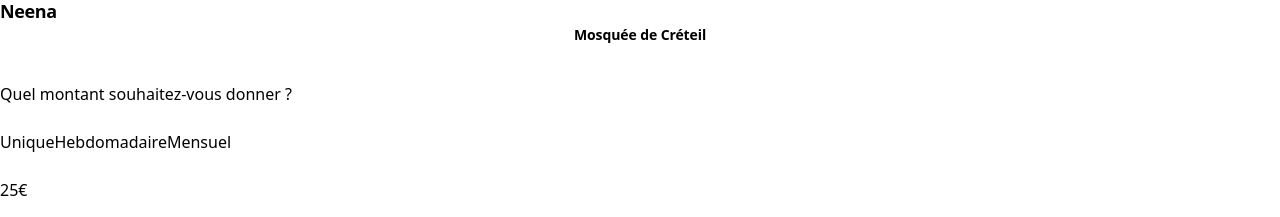
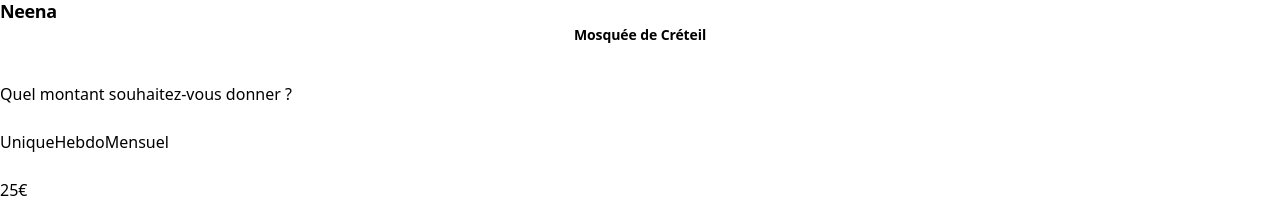
Before and after one commit to chaaaady/NeenaV3, a Next.js app: page /step-amount in a window 1280 px wide. Shown: the top 217 px of the page. Built offline with nearby package versions, Linux system fonts and the light colour scheme.

Commit message:
i18n: replace 'Hebdomadaire' with 'Hebdo' across UI/types/summary

```diff
--- a/src/app/(don)/step-amount/page.tsx
+++ b/src/app/(don)/step-amount/page.tsx
@@ -79,9 +79,9 @@ export default function StepAmountPage() {
 
             <div className="space-y-3">
               <SegmentedControl
-                options={["Unique", "Hebdomadaire", "Mensuel"]}
+                options={["Unique", "Hebdo", "Mensuel"]}
                 value={values.frequency}
-                onChange={(v: string) => form.setValue("frequency", v as "Unique" | "Hebdomadaire" | "Mensuel", { shouldDirty: true })}
+                onChange={(v: string) => form.setValue("frequency", v as "Unique" | "Hebdo" | "Mensuel", { shouldDirty: true })}
               />
             </div>
 
--- a/src/components/AmountDisplay.tsx
+++ b/src/components/AmountDisplay.tsx
@@ -7,10 +7,10 @@ export function AmountDisplay({
 }: {
   currency?: string;
   amount: number;
-  frequency?: "Unique" | "Hebdomadaire" | "Mensuel";
+  frequency?: "Unique" | "Hebdo" | "Mensuel";
 }) {
   const getFrequencySuffix = () => {
-    if (frequency === "Hebdomadaire") return "/semaine";
+    if (frequency === "Hebdo") return "/semaine";
     if (frequency === "Mensuel") return "/mois";
     return "";
   };
--- a/src/features/donation/summary.ts
+++ b/src/features/donation/summary.ts
@@ -4,7 +4,7 @@ import { DonationFormValues } from "@/lib/schema";
 
 export function buildDonationSummary(values: DonationFormValues): string {
   const freqSuffix =
-    values.frequency === "Hebdomadaire" ? "/semaine" :
+    values.frequency === "Hebdo" ? "/semaine" :
     values.frequency === "Mensuel" ? "/mois" : "";
 
   const donorPhrase =
--- a/src/lib/constants.ts
+++ b/src/lib/constants.ts
@@ -1,3 +1,3 @@
 export const DONATION_TYPES = ["Sadaqah", "Zakat", "Special"] as const;
 export const DONOR_TYPES = ["Personnel", "En hommage", "Entreprise"] as const;
-export const FREQUENCIES = ["Unique", "Hebdomadaire", "Mensuel"] as const;
+export const FREQUENCIES = ["Unique", "Hebdo", "Mensuel"] as const;
```
